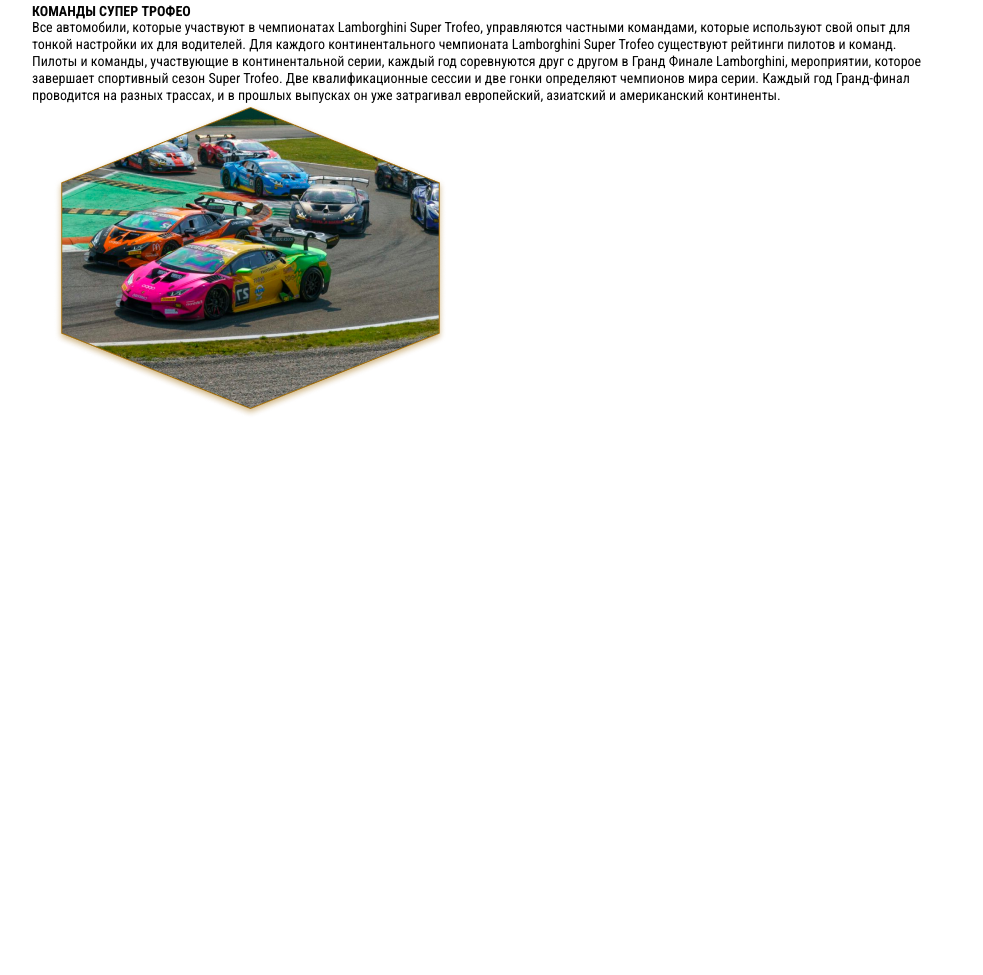
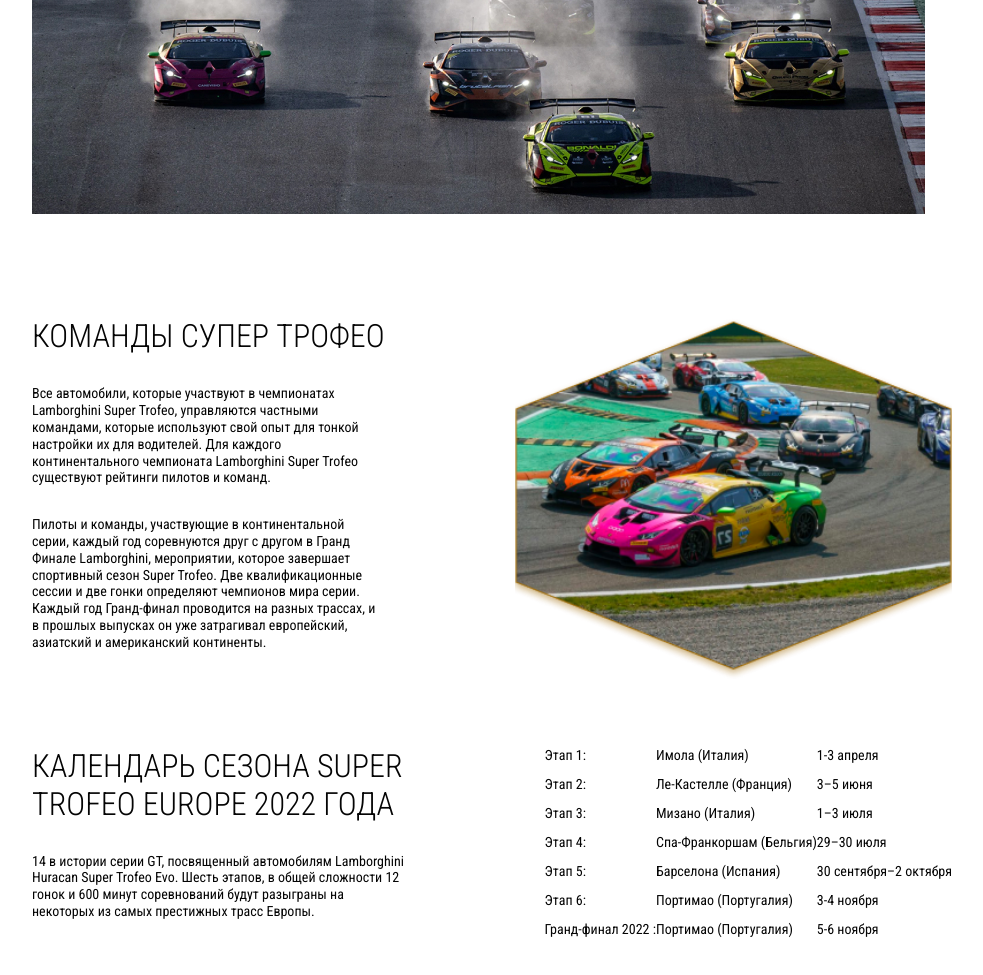
Before and after one commit to mrFTO/Lambo-site-project, a plain HTML site: page index.html in a window 1280 px wide. Shown: the part 1315-2290 px from the top of the page, without its empty margins (148-1131 px from the left). Before the commit the page ends 1738 px from the top, so only its background shows below. Drawn offline with Linux system fonts and the light colour scheme.

Commit message:
Update day 4

```diff
--- a/css/style.css
+++ b/css/style.css
@@ -122,3 +122,57 @@
   margin-bottom: 30px;
   align-self: center;
 }
+
+.info {
+  margin-bottom: 100px;
+}
+
+.info__part {
+  padding-top: 100px;
+  display: flex;
+  justify-content: space-between;
+}
+
+.info__part-third {
+  padding-top: 66px;
+}
+
+.info__part-first {
+  display: block;
+}
+
+.info__title {
+  text-transform: uppercase;
+  margin-bottom: 30px;
+  font-weight: 300;
+  font-size: 32px;
+  line-height: 38px;
+}
+
+.info__part-textbox {
+  display: flex;
+  justify-content: space-between;
+  gap: 0 20px;
+  font-size: 14px;
+  line-height: 120%;
+}
+
+.info__text {
+  flex-basis: 440px;
+  margin-bottom: 30px;
+}
+
+.info__part-img {
+  object-fit: cover;
+}
+
+.info__content {
+  flex-basis: 415px;
+}
+
+.info__part-second .info__text {
+  max-width: 352px;
+}
+.info__part-third .info__text {
+  max-width: 377px;
+}
--- a/index.html
+++ b/index.html
@@ -67,7 +67,7 @@
       </section>
       <section class="info">
         <div class="container">
-          <div class="info__part">
+          <div class="info__part info__part-first">
             <h3 class="info__title">СУПЕР ТРОФЕО МИРОВОЙ ФИНАЛ</h3>
             <div class="info__part-textbox">
               <p class="info__text">
@@ -88,7 +88,7 @@
             </div>
             <img class="info__part-img" src="./images/info-1.jpg" alt="Cars" />
           </div>
-          <div class="info__part">
+          <div class="info__part info__part-second">
             <div class="info__content">
               <h3 class="info__title">КОМАНДЫ СУПЕР ТРОФЕО</h3>
               <p class="info__text">
@@ -108,9 +108,58 @@
                 американский континенты.
               </p>
             </div>
-            <img src="./images/info-2.png" alt="Cars" class="info__part-img">
+            <img src="./images/info-2.png" alt="Cars" class="info__part-img" />
           </div>
-          <div class="info__part"></div>
+          <div class="info__part info__part-third">
+            <div class="info__content">
+              <h3 class="info__title">
+                календарь сезона Super Trofeo Europe 2022 года
+              </h3>
+              <p class="info__text">
+                14 в истории серии GT, посвященный автомобилям Lamborghini
+                Huracan Super Trofeo Evo. Шесть этапов, в общей сложности 12
+                гонок и 600 минут соревнований будут разыграны на некоторых из
+                самых престижных трасс Европы.
+              </p>
+            </div>
+            <table class="info__table">
+              <tr>
+                <td>Этап 1:</td>
+                <td>Имола (Италия)</td>
+                <td>1-3 апреля</td>
+              </tr>
+              <tr>
+                <td>Этап 2:</td>
+                <td>Ле-Кастелле (Франция)</td>
+                <td>3–5 июня</td>
+              </tr>
+              <tr>
+                <td>Этап 3:</td>
+                <td>Мизано (Италия)</td>
+                <td>1–3 июля</td>
+              </tr>
+              <tr>
+                <td>Этап 4:</td>
+                <td>Спа-Франкоршам (Бельгия)</td>
+                <td>29–30 июля</td>
+              </tr>
+              <tr>
+                <td>Этап 5:</td>
+                <td>Барселона (Испания)</td>
+                <td>30 сентября–2 октября</td>
+              </tr>
+              <tr>
+                <td>Этап 6:</td>
+                <td>Портимао (Португалия)</td>
+                <td>3-4 ноября</td>
+              </tr>
+              <tr>
+                <td>Гранд-финал 2022 :</td>
+                <td>Портимао (Португалия)</td>
+                <td>5-6 ноября</td>
+              </tr>
+            </table>
+          </div>
         </div>
       </section>
     </main>
@@ -118,3 +167,5 @@
     <script src="js/main.js"></script>
   </body>
 </html>
+
+<!-- 27 -->
```
